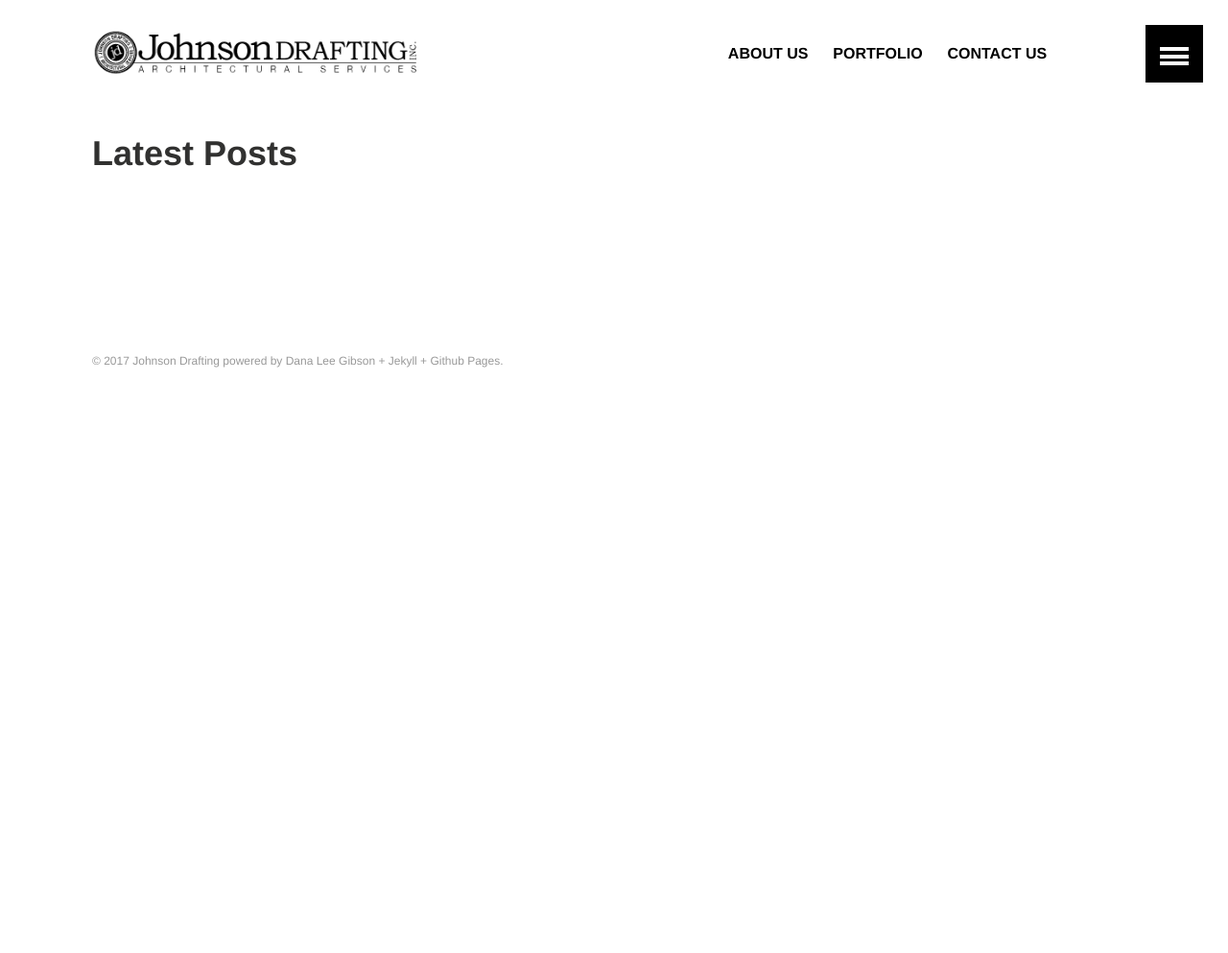
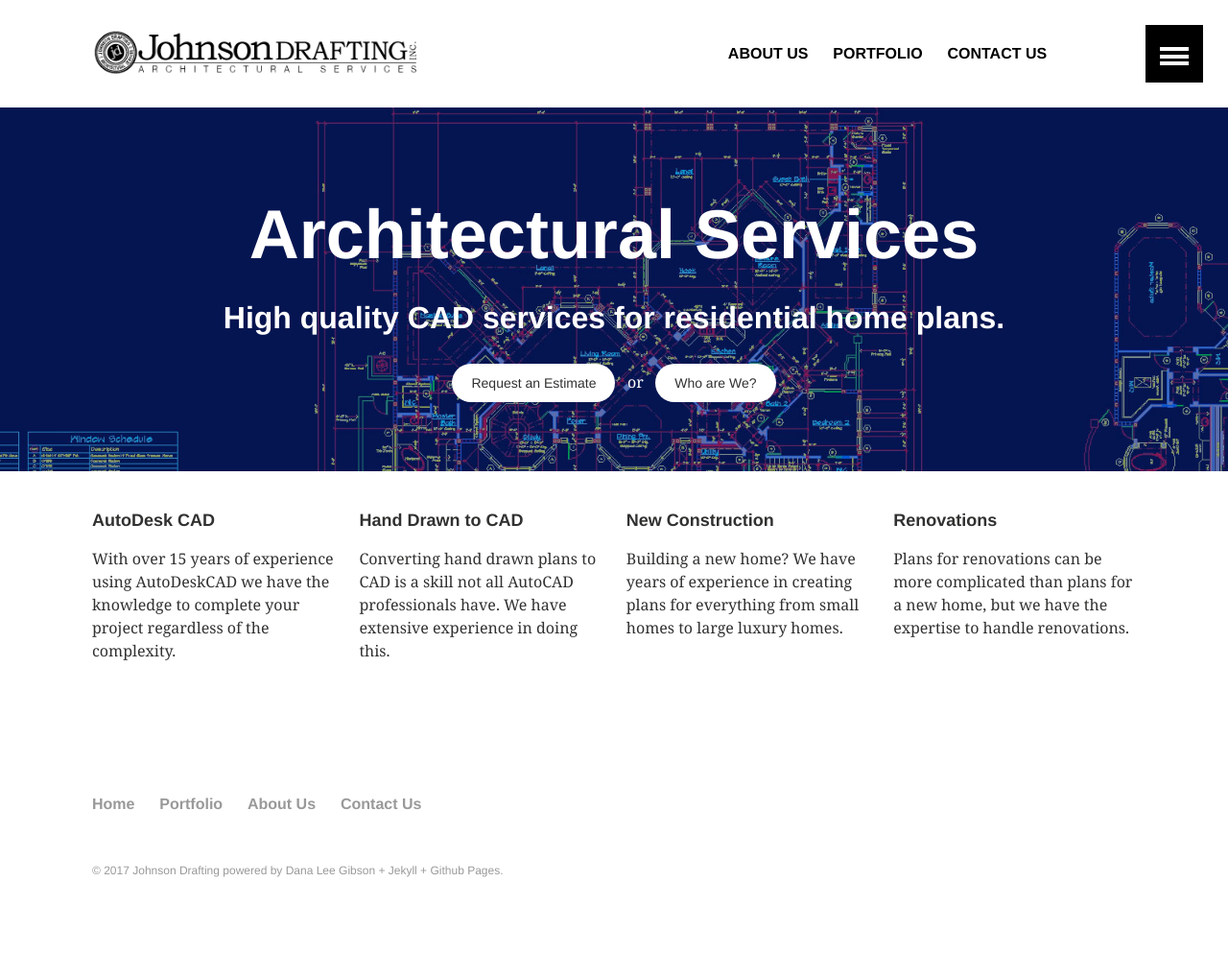
Before and after one commit to MrPink8371/johnsondrafting, a Jekyll site: the page built from index.md, in a window 1280 px wide. Shown: the whole page at 96% size. Built offline with Jekyll 4.4.1, drawn with Linux system fonts in a browser that asks for light colours; before the commit the page ends 900 px from its top, so only the background shows below that.

Commit message:
new home page

```diff
--- a/_config.yml
+++ b/_config.yml
@@ -2,10 +2,10 @@
 
 title: "Johnson Drafting"
 description: "Johnson Drafting is all about creating quality CAD projects."
-logo: # 120x120 px default image used for Twitter summary card
-teaser: # 400x250 px default teaser image used in image archive grid
+logo: jd-seal-120x120.png
+teaser: jd-logo-400x250.gif
 locale: en
-url: http://johnsondrafting.com
+url:
 feed:
   path: atom.xml
 
--- a/_data/footer.yml
+++ b/_data/footer.yml
@@ -1,4 +1,13 @@
 # Footer navigation links
 
-- title:
-  url:
+- title: Home
+  url: /
+
+- title: Portfolio
+  url: /portfolio
+
+- title: About Us
+  url: /about
+
+- title: Contact Us
+  url: /contact
--- a/_layouts/default.html
+++ b/_layouts/default.html
@@ -26,18 +26,31 @@
       <script src="{{ site.url }}/js/vendor/html5shiv.min.js"></script>
       <script src="{{ site.url }}/js/vendor/respond.min.js"></script>
     <![endif]-->
+    <!-- Icons -->
+<!-- 16x16 -->
+<link rel="shortcut icon" href="{{ site.url }}/favicon.ico">
+<!-- 32x32 -->
+<link rel="shortcut icon" href="{{ site.url }}/favicon.png">
+<!-- 57x57 (precomposed) for iPhone 3GS, pre-2011 iPod Touch and older Android devices -->
+<link rel="apple-touch-icon-precomposed" href="{{ site.url }}/images/apple-touch-icon-precomposed.png">
+<!-- 72x72 (precomposed) for 1st generation iPad, iPad 2 and iPad mini -->
+<link rel="apple-touch-icon-precomposed" sizes="72x72" href="{{ site.url }}/images/apple-touch-icon-72x72-precomposed.png">
+<!-- 114x114 (precomposed) for iPhone 4, 4S, 5 and post-2011 iPod Touch -->
+<link rel="apple-touch-icon-precomposed" sizes="114x114" href="{{ site.url }}/images/apple-touch-icon-114x114-precomposed.png">
+<!-- 144x144 (precomposed) for iPad 3rd and 4th generation -->
+<link rel="apple-touch-icon-precomposed" sizes="144x144" href="{{ site.url }}/images/apple-touch-icon-144x144-precomposed.png">
 
   </head>
 
-  <body id="js-body">
+  <body>
     {% include browser-upgrade.html %}
     {% include header.html %}
     {% include navigation-sliding.html %}
 
-    <div id="page-wrapper">
+
       {{ content }}
       {% include footer.html %}
-    </div>
+
 
     <script src="{{ site.url }}/js/vendor/jquery-1.9.1.min.js"></script>
     <script src="{{ site.url }}/js/main.js"></script>
--- a/index.md
+++ b/index.md
@@ -1,11 +1,52 @@
 ---
-layout: archive
+layout: default
 permalink: /
-title: "Latest Posts"
+
 ---
 
-<div class="tiles">
-{% for post in site.posts %}
-	{% include post-grid.html %}
-{% endfor %}
-</div><!-- /.tiles -->
+<div class="page-lead" style="background-image:url({{ site.url }}/images/autoCAD-1600x800.jpg)">
+      <div class="wrap page-lead-content">
+        <h1>Architectural Services</h1>
+        <h2>High quality CAD services for residential home plans.</h2>
+        <a href="{{ site.url }}/contact" class="btn-inverse">Request an Estimate</a> &nbsp; or &nbsp; <a href="{{ site.url }}/about" class="btn-inverse">Who are We?</a>
+      </div><!-- /.page-lead-content -->
+</div><!-- /.page-lead -->
+
+<div id="page-wrapper">
+      <!--[if lt IE 9]><div class="upgrade notice-warning"><strong>Your browser is quite old!</strong> Why not <a href="http://whatbrowser.org/">upgrade to a newer one</a> to better enjoy this site?</div><![endif]-->
+
+
+    <div id="main" role="main">
+        <div class="wrap">
+	        <div class="page-title">
+	            <h1></h1>
+	        </div>
+		        <div class="archive-wrap">
+			        <div class="page-content">
+			            <div class="tiles">
+							<div class="tile">
+							  <h2 class="post-title">AutoDesk CAD</h2>
+							  <p class="post-excerpt">With over 15 years of experience using AutoDeskCAD we have the knowledge to complete your project regardless of the complexity.</p>
+							</div><!-- /.tile -->
+
+							<div class="tile">
+							  <h2 class="post-title">Hand Drawn to CAD</h2>
+							  <p class="post-excerpt">Converting hand drawn plans to CAD is a skill not all AutoCAD professionals have. We have extensive experience in doing this.</p>
+							</div><!-- /.tile -->
+
+							<div class="tile">
+							  <h2 class="post-title">New Construction</h2>
+							  <p class="post-excerpt">Building a new home? We have years of experience in creating plans for everything from small homes to large luxury homes.</p>
+							</div><!-- /.tile -->
+
+							<div class="tile">
+							  <h2 class="post-title">Renovations</h2>
+							  <p class="post-excerpt">Plans for renovations can be more complicated than plans for a new home, but we have the expertise to handle renovations. </p>
+							</div><!-- /.tile -->
+						</div><!-- /.tiles -->
+					</div>
+				</div><!-- /.page-content -->
+		</div>
+	</div><!-- /.archive-wrap -->
+
+</div><!-- /.wrap -->
```
Also changed, not shown: :about.md (+1 -1 lines), apple-touch-icon-precomposed.png, favicon.ico, favicon.jpg (added), favicon.png (added), images/apple-touch-icon-114x114-precomposed.png (added), images/apple-touch-icon-144x144-precomposed.png (added), images/apple-touch-icon-72x72-precomposed.png (added), images/apple-touch-icon-precomposed.png, images/autoCAD-1600x800.jpg (added), images/bio-photo.jpg, images/bio-photo2.jpg (added), images/jd-logo-400x250.gif (renamed from images/400x250.gif), images/jd-seal-120x120.png (renamed from images/120x120.png).
